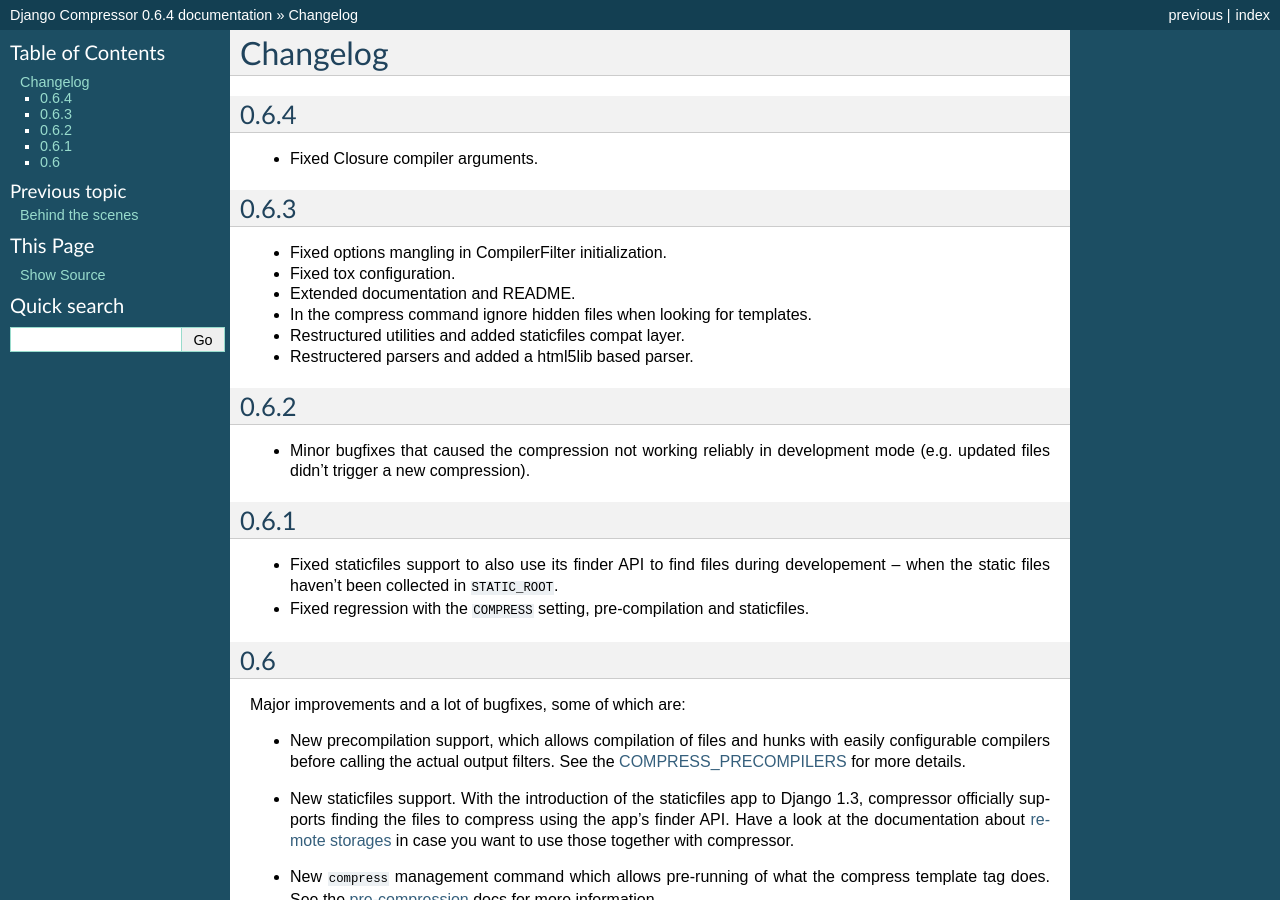
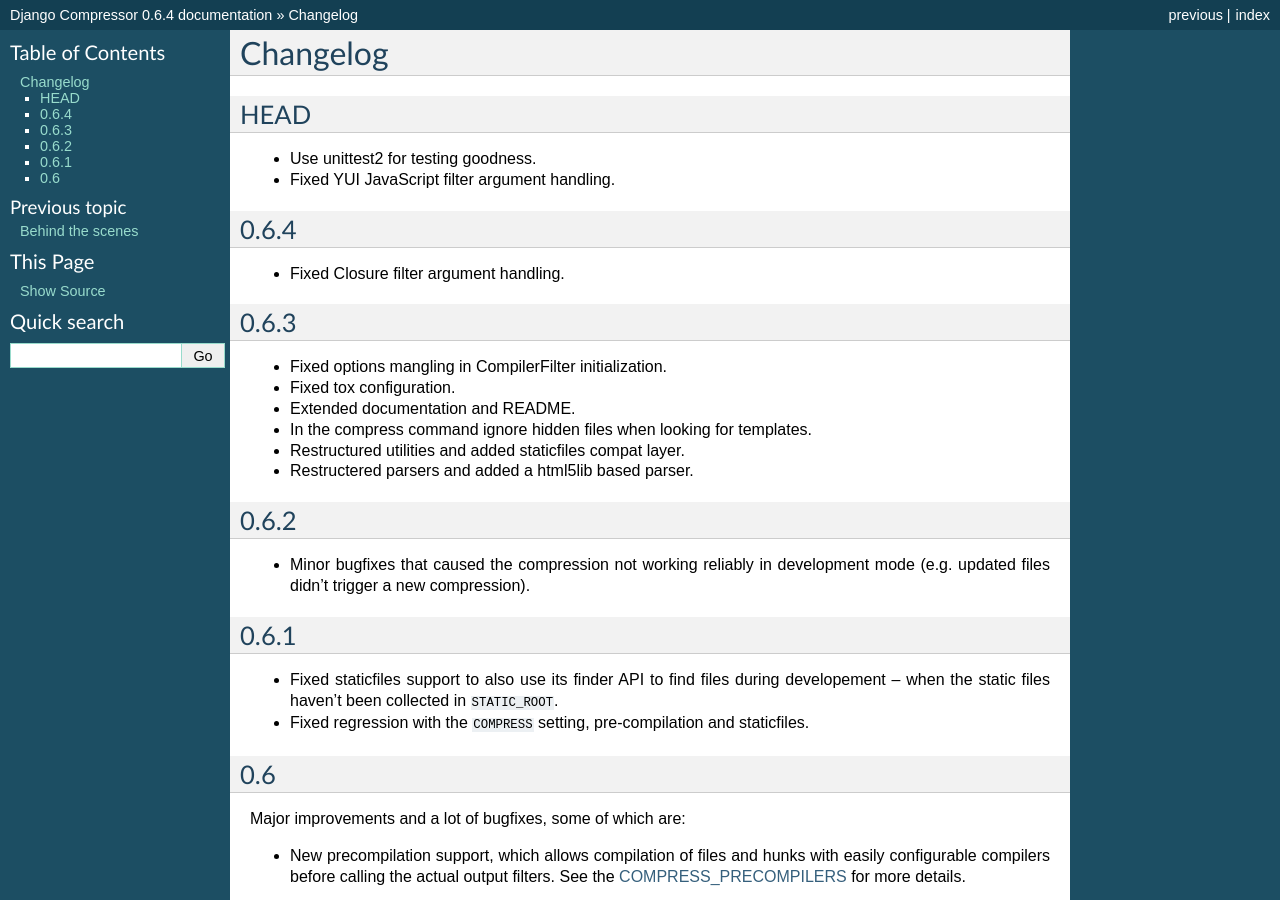
Before and after one commit to django-compressor/django-compressor, a Sphinx documentation site: the page built from docs/changelog.txt, in a window 1280 px wide and 900 px high. Built offline with Sphinx 7.4.7, drawn with Linux system fonts in a browser that asks for light colours.

Commit message:
Updated changelog.

```diff
--- a/docs/changelog.txt
+++ b/docs/changelog.txt
@@ -1,10 +1,17 @@
 Changelog
 =========
+
+HEAD
+----
+
+- Use unittest2 for testing goodness.
+
+- Fixed YUI JavaScript filter argument handling.
 
 0.6.4
 -----
 
-- Fixed Closure compiler arguments.
+- Fixed Closure filter argument handling.
 
 0.6.3
 -----
```
